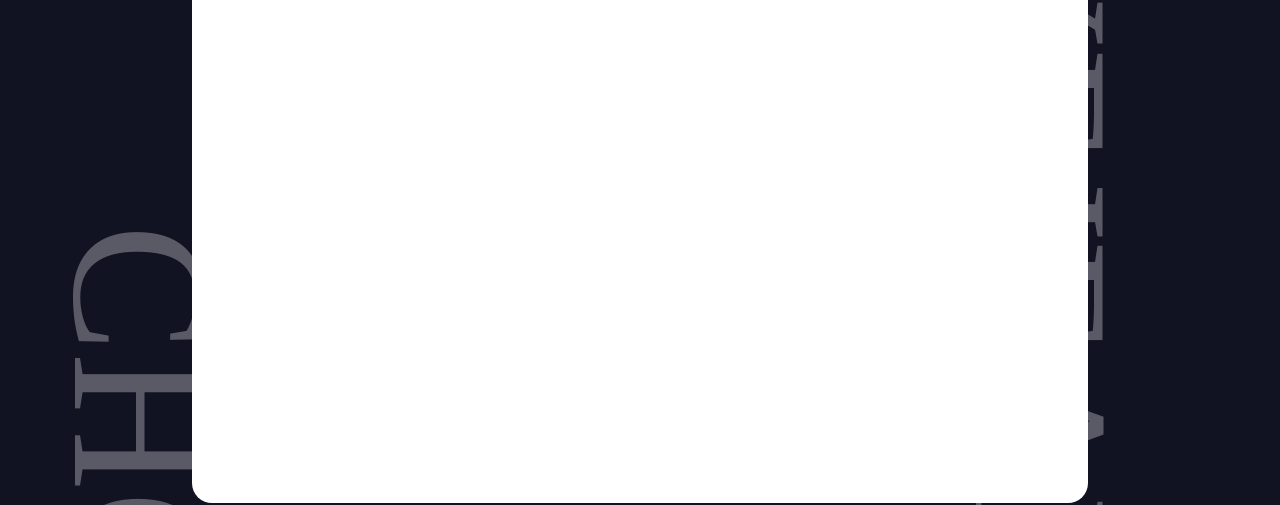
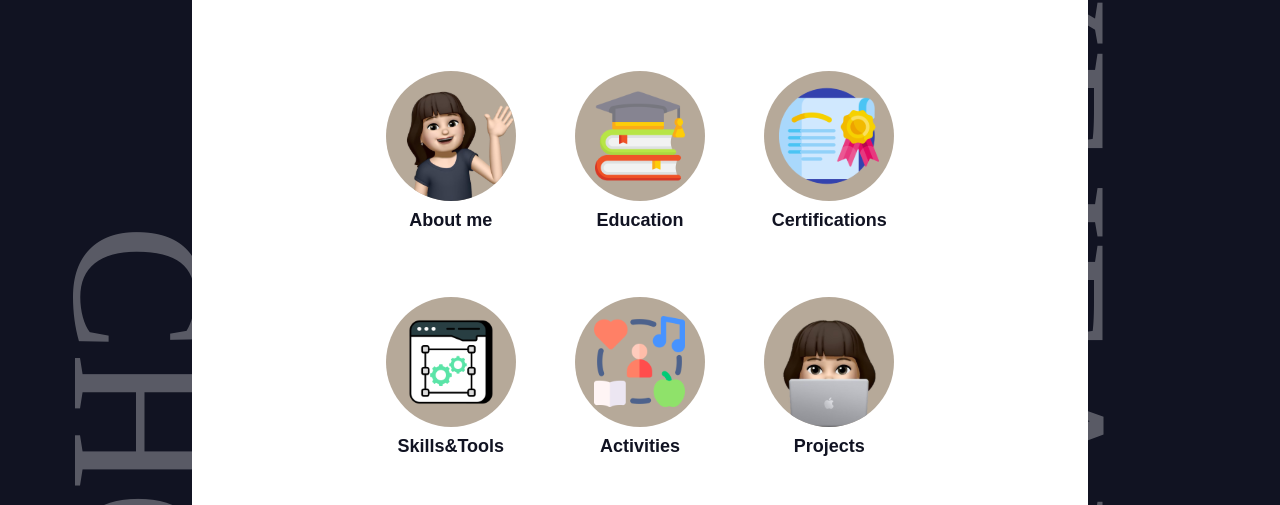
Before and after one commit to MEGUMMY1/Portfolio, a Next.js app: page / in a window 1280 px wide. Shown: the part 197-702 px from the top of the page. Built offline with nearby package versions, Linux system fonts and the light colour scheme; a web font is replaced by a local one.

Commit message:
Feat: Landing page

```diff
--- /dev/null
+++ b/components/Landing/Landing.module.scss
@@ -0,0 +1,14 @@
+@import '@/styles/mixin.scss';
+
+.container {
+  padding: 10% 20%;
+  border-radius: 0 0 20px 20px;
+  background-color: var(--white);
+  display: grid;
+  grid-template-columns: repeat(3, 1fr);
+  justify-items: center;
+  align-items: center;
+  gap: 30px;
+  width: 100%;
+  height: 100%;
+}
--- /dev/null
+++ b/components/Landing/Landing.tsx
@@ -0,0 +1,40 @@
+import React from 'react';
+import styles from './Landing.module.scss';
+import MenuButton from './MenuButton/MenuButton';
+
+export default function Landing() {
+  return (
+    <div className={styles.container}>
+      <MenuButton
+        image="/image/AboutMe.svg"
+        title="About me"
+        href="/about-me"
+      />
+      <MenuButton
+        image="/image/Education.svg"
+        title="Education"
+        href="/education"
+      />
+      <MenuButton
+        image="/image/Certificate.svg"
+        title="Certifications"
+        href="/certifications"
+      />
+      <MenuButton
+        image="/image/SkillnTools.svg"
+        title="Skills&Tools"
+        href="/skills-tools"
+      />
+      <MenuButton
+        image="/image/Activities.svg"
+        title="Activities"
+        href="/activities"
+      />
+      <MenuButton
+        image="/image/Projects.svg"
+        title="Projects"
+        href="/projects"
+      />
+    </div>
+  );
+}
--- /dev/null
+++ b/components/Landing/MenuButton/MenuButton.module.scss
@@ -0,0 +1,39 @@
+@import '@/styles/mixin.scss';
+.container {
+  @include flex-center;
+  flex-direction: column;
+  gap: 10px;
+}
+
+.button {
+  @include flex-center;
+  background-color: var(--ivory);
+  border-radius: 50%;
+  width: 130px;
+  height: 130px;
+  cursor: pointer;
+  transition: background-color 0.3s, transform 0.3s;
+
+  &:hover {
+    background-color: var(--white);
+    transform: scale(1.05);
+  }
+
+  .image_container {
+    @include flex-center;
+    overflow: hidden;
+
+    .image {
+      width: 100%;
+      height: 100%;
+      object-fit: cover;
+    }
+  }
+}
+
+.title {
+  font-size: 18px;
+  color: var(--black);
+  text-align: center;
+  font-weight: 600;
+}
--- /dev/null
+++ b/components/Landing/MenuButton/MenuButton.tsx
@@ -0,0 +1,26 @@
+import React from 'react';
+import styles from './MenuButton.module.scss';
+import Image from 'next/image';
+import { MenuButtonProps } from './MenuButton.types';
+import Link from 'next/link';
+
+export default function MenuButton({ image, title, href }: MenuButtonProps) {
+  return (
+    <Link href={href}>
+      <div className={styles.container}>
+        <div className={styles.button}>
+          <div className={styles.image_container}>
+            <Image
+              src={image}
+              alt={title}
+              className={styles.image}
+              width={130}
+              height={130}
+            />
+          </div>
+        </div>
+        <p className={styles.title}>{title}</p>
+      </div>
+    </Link>
+  );
+}
--- /dev/null
+++ b/components/Landing/MenuButton/MenuButton.types.ts
@@ -0,0 +1,5 @@
+export interface MenuButtonProps {
+  image: string;
+  title: string;
+  href: string;
+}
--- a/pages/index.tsx
+++ b/pages/index.tsx
@@ -1,9 +1,6 @@
+import Landing from '@/components/Landing/Landing';
 import React from 'react';
 
 export default function Index() {
-  return (
-    <>
-      <></>
-    </>
-  );
+  return <Landing />;
 }
```
